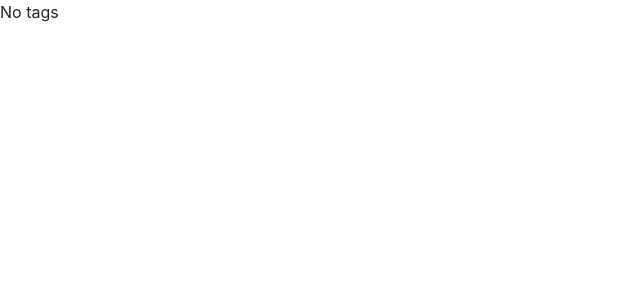
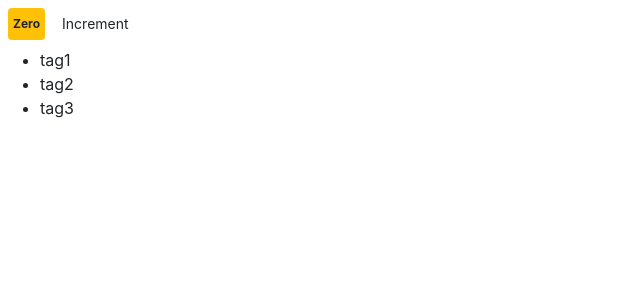
Before and after one commit to MartinLiut/My-first-React-app, a React (Create React App) app: page / in a window 1280 px wide. Shown: the top 300 px of the page, without its empty margins (0-640 px from the left). Built offline with nearby package versions, Linux system fonts and the light colour scheme.

Commit message:
Adding click event

```diff
--- a/src/components/counter.jsx
+++ b/src/components/counter.jsx
@@ -3,15 +3,42 @@
 class Counter extends Component {
     state = {
         count: 0,
-        tags: []
+        tags: ['tag1', 'tag2', 'tag3']
     };
 
+    stylesSpan = {
+        fontWeight: 'bold',
+        fontSize: 12,
+        padding: "10px 5px"
+    }
+
     render() {
+        let spanClasses = this.getBadgeClasses();
+
         return (
             <div>
-                { this.state.tags.length === 0 && 'No tags' }
+                <span style={this.stylesSpan} className={this.getBadgeClasses()}>{this.formatCount()}</span>
+                <button onClick={this.handleIncrement} className="btn btn-default btn-sm">Increment</button>
+                <ul>
+                    { this.state.tags.map(tag => <li key={tag  }>{tag}</li>)}
+                </ul>
             </div>
         );
+    }
+
+    handleIncrement() {
+        console.log('Increment clicked');
+    }
+
+    getBadgeClasses() {
+        let spanClasses = "badge m-2 badge-";
+        spanClasses += this.state.count === 0 ? 'warning' : 'primary';
+        return spanClasses;
+    }
+
+    formatCount() {
+        const {count} = this.state ;
+        return count === 0 ? 'Zero' : count;
     }
 }
 
```
